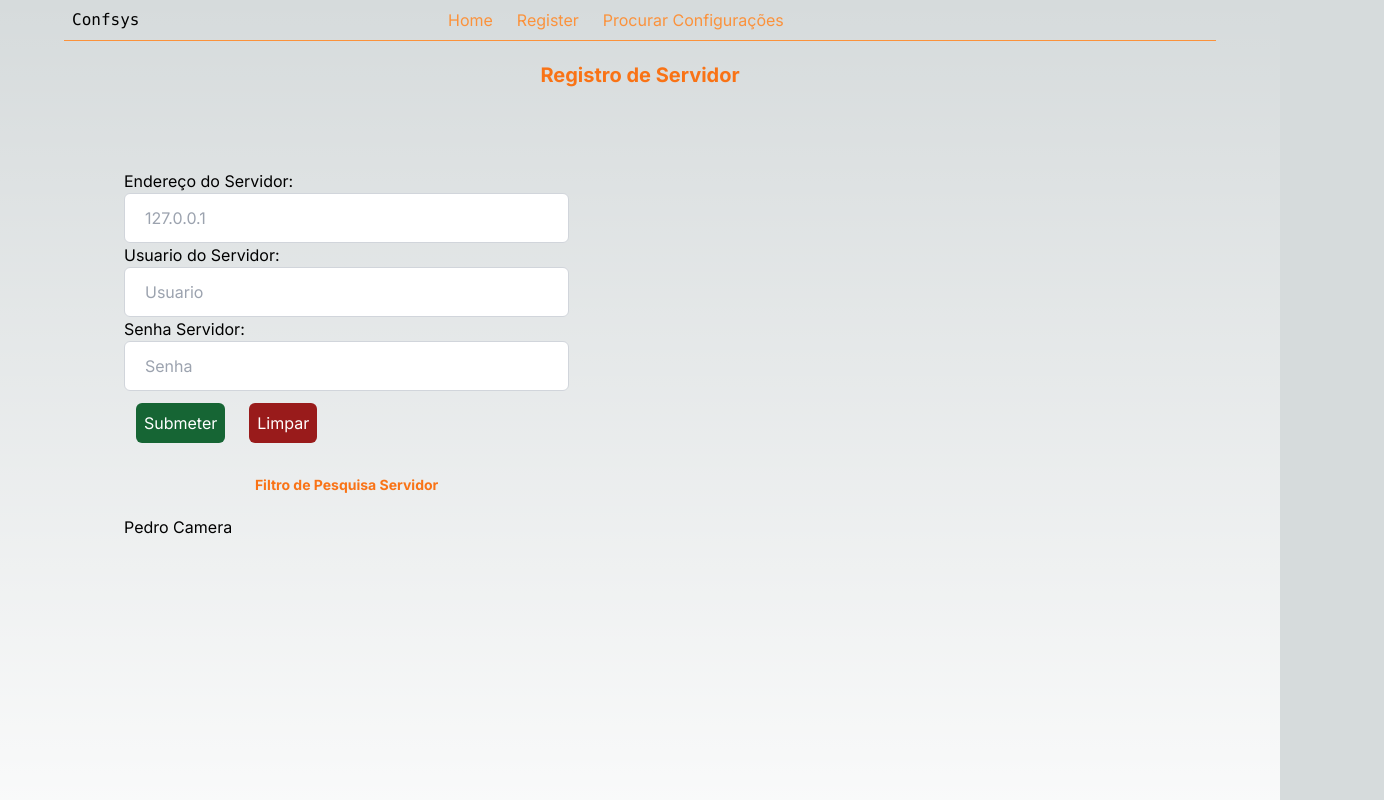
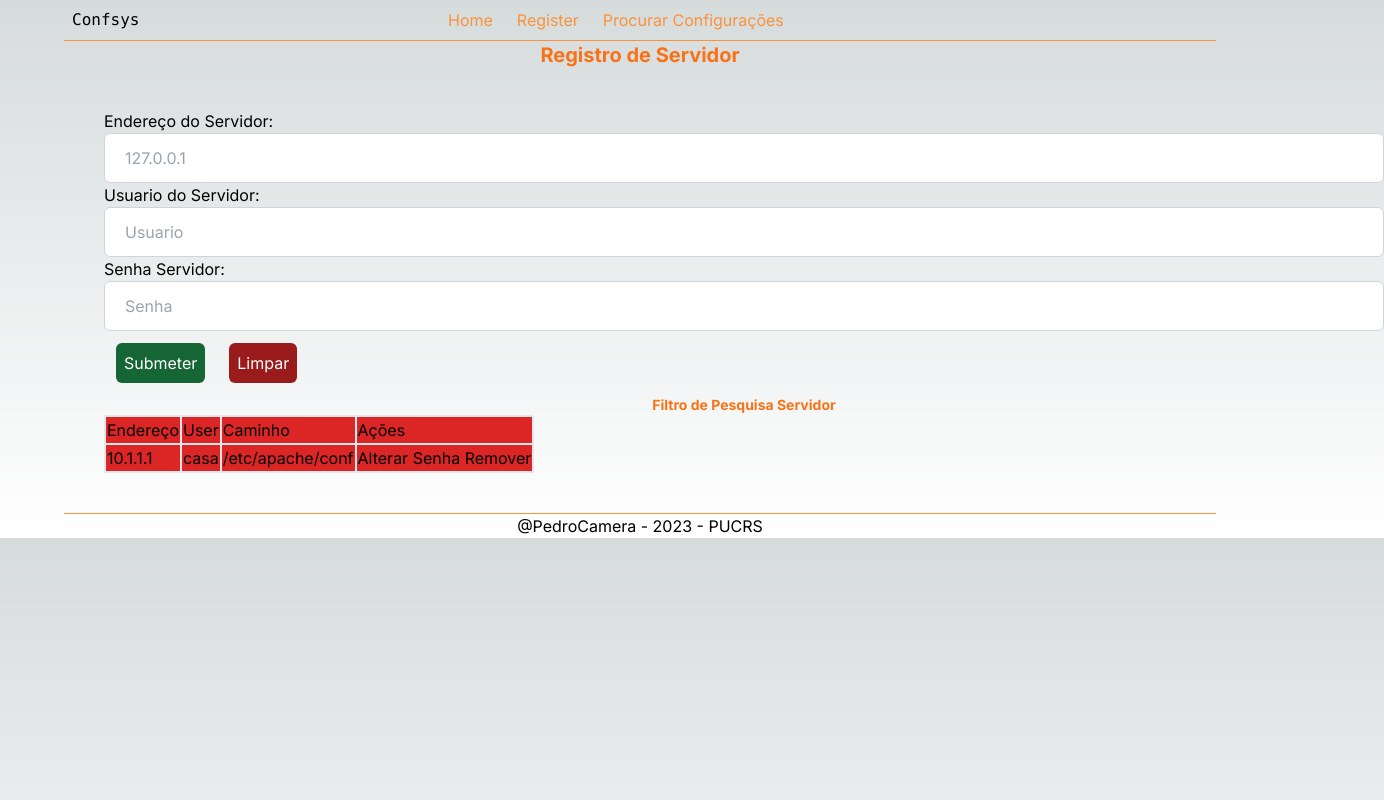
Before and after one commit to PedroEduardo68/puc_conf_pedro, a Next.js app in the folder frontend/confsysappweb/: page /register in a window 1280 px wide. Shown: the top 800 px of the page, 1384 px wide, since content can reach past the window. Built offline with nearby package versions, Linux system fonts and the light colour scheme.

Commit message:
altera page registered

```diff
--- a/frontend/confsysappweb/src/app/register/page.js
+++ b/frontend/confsysappweb/src/app/register/page.js
@@ -52,9 +52,9 @@ with the values entered in the input fields. */
 
 
   return (<>
-    <h1 className="text-orange-500 m-5 font-bold text-xl text-center">Registro de Servidor </h1>
-      <main className="flex min-h-screen md:flex-col sm:flex-wrap justify-between p-10 ">
-        <div className="m-5">
+    <h1 className="text-orange-500 font-bold text-xl text-center">Registro de Servidor </h1>
+      <main className="flex flex-wrap justify-between  p-10 flex-col ">
+        <div className="">
           <form onSubmit={(e) => SumbitServer(e)} >
               <label name="IPAddress"  > Endereço do Servidor:
                 <input required id="IPAddress" type="text" name="IPAddress" maxLength={15} className="w-full px-5 py-3 text-gray-700 bg-white border border-gray-300 rounded-md focus:outline-none focus:ring-2 focus:ring-blue-600 focus:border-blue-600" placeholder="127.0.0.1" />
@@ -74,16 +74,37 @@ with the values entered in the input fields. */
               <button onAbort className="bottom-2 text-white p-2 bg-red-800 m-3 rounded-md"> Limpar </button>
 
             </form>
-
-          <div>
-          <h1 className="text-orange-500 m-5 font-bold text-sm text-center">Filtro de Pesquisa Servidor </h1>
           </div>
 
           <div>
-            Pedro Camera
+          <h1 className="text-orange-500 font-bold text-sm text-center">Filtro de Pesquisa Servidor </h1>
           </div>
 
+          <div className="flex w-screen align-middle items-center">
+            <table className="stable-auto  center bg-red-600">
+              <thead className="border-2">
+                <tr className="border-2 ">
+                  <td className="border-2">Endereço</td>
+                  <td className="border-2">User</td>
+                  <td className="border-2">Caminho</td>
+                  <td className="border-2">Ações</td>
+                </tr>
+
+
+
+                <tr className="border-2 ">
+                  <td className="border-2">10.1.1.1</td>
+                  <td className="border-2">casa</td>
+                  <td className="border-2">/etc/apache/conf</td>
+                  <td className="border-2">Alterar Senha Remover</td>
+                </tr>
+
+
+              </thead>
+            </table>
           </div>
+
+
       </main>
     </>
   )
```
Lines whose indentation alone changed are shown as unchanged.
